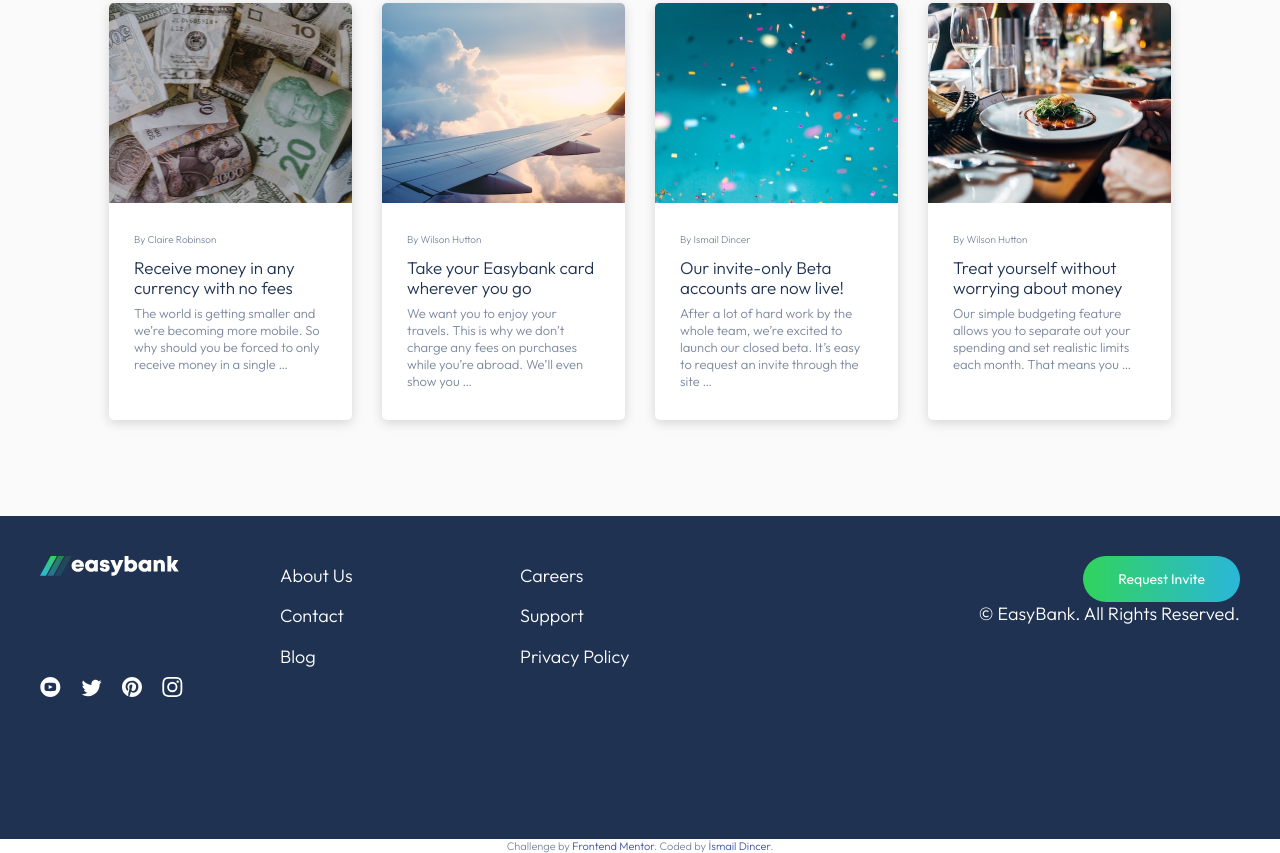
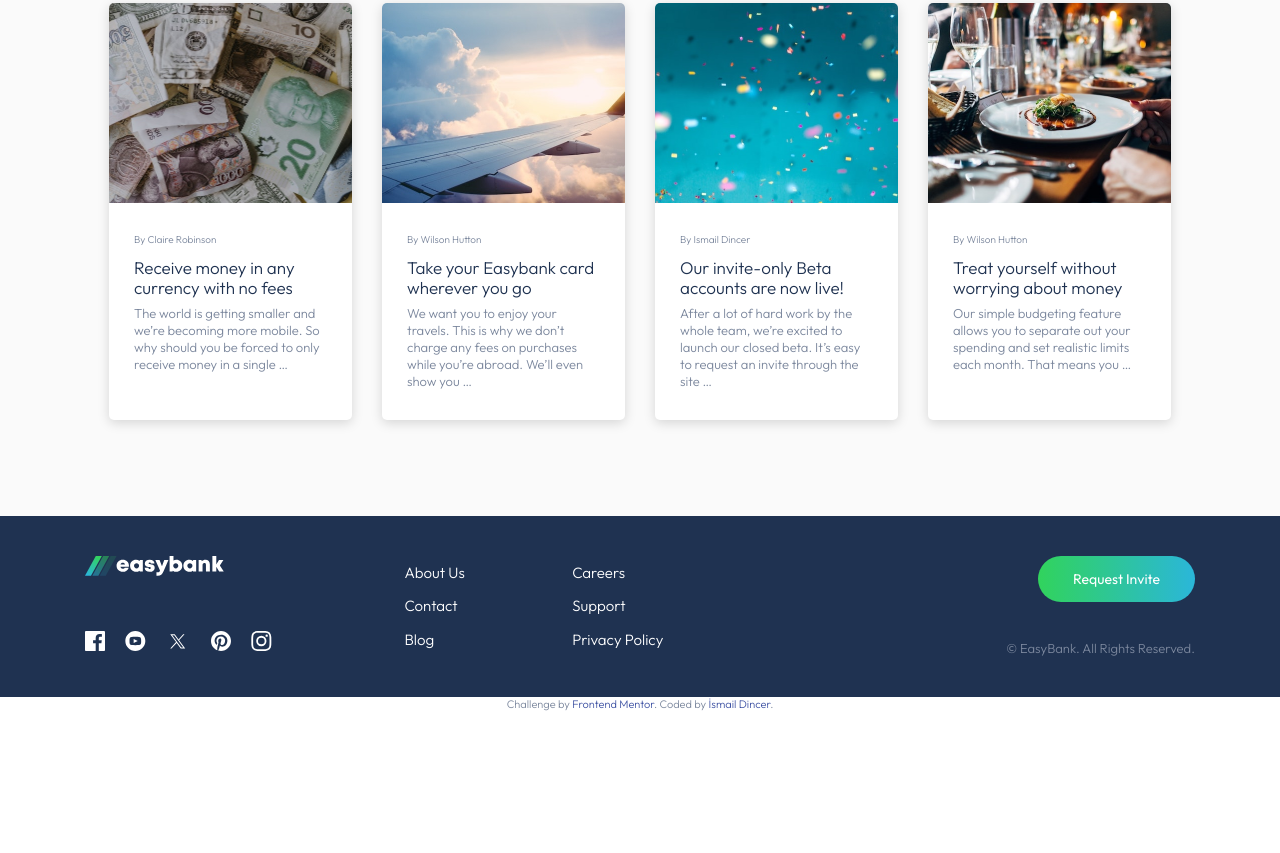
Before and after one commit to idincer944/landing_page, a plain HTML site: page index.html in a window 1280 px wide. Shown: the part 1577-2430 px from the top of the page. After the commit the page ends 2288 px from the top, so only its background shows below. Drawn offline with Linux system fonts and the light colour scheme.

Commit message:
Finished footer and the rest

```diff
--- a/app/scss/_footer.scss
+++ b/app/scss/_footer.scss
@@ -4,14 +4,17 @@
     padding: 2.5rem;
     text-align: center;
 
+    .container {
         @include breakpoint-up(large) {
           display: grid;
-        grid-template-columns: repeat(3, 1fr) 2fr;
-        grid-template-rows: repeat(2, 1fr);
+          grid-template-columns: 2fr 1fr 1fr 3fr;
+          grid-template-rows: 1fr auto;
           grid-template-areas:
-            "logo links1 links2 cta"
-            "social links1 links2 cta";
+            'logo links1 links2 cta'
+            'social links1 links2 copyright';
+          gap: 1rem;
           justify-items: start;
+        }
       }
 
     a {
@@ -22,7 +25,7 @@
         display: inline-block;
 
         @include breakpoint-down(medium) {
-            margin-bottom: 0.875rem;
+            margin-bottom: 1.875rem;
         }
         @include breakpoint-up(large) {
             grid-area: logo;
@@ -36,11 +39,20 @@
 
         @include breakpoint-up(large) {
             grid-area: social;
-            // align-self: end;
+            align-self: end;
         }
 
         a {
             display: inline-block;
+            height: 1.25rem;
+
+            svg path {
+                transition: fill 150ms ease-in-out;
+            }
+
+            &:hover svg path {
+                fill: $limeGreen;
+            }
         }
 
         a:not(:last-child){
@@ -52,18 +64,20 @@
         display: flex;
         flex-direction: column;
         align-items: center;
+        font-size: 0.9375rem;
 
         @include breakpoint-up(large) {
+            justify-content: space-between;
             align-items: start;
         }
 
-        &__col1 {
+        &.col1 {
             @include breakpoint-up(large) {
                 grid-area: links1;
             }
         }
 
-        &__col2 {
+        &.col2 {
             @include breakpoint-down(medium) {
                 margin-bottom: 1.875rem;
             }
@@ -74,6 +88,11 @@
 
         a {
             line-height: 2.25;
+            transition: color 150ms ease-in-out;
+
+            &:hover {
+              color: $limeGreen;
+            }
           }
     }
 
@@ -86,12 +105,24 @@
 
         a.button {
             @include breakpoint-down(medium) {
-                margin-bottom: 1rem;
+                margin-bottom: 1.875rem;
             }
         }
     }
 
     &__copyright {
+        font-size: 0.8125rem;
+        color: $grayishBlue;
 
+        @include breakpoint-up(large) {
+            grid-area: copyright;
+            align-self: end;
+            justify-self: end;
         }
     }
+
+    .attribution {
+        margin-top: 4rem;
+        font-size: 0.875rem;
+      }
+}
--- a/app/scss/_globals.scss
+++ b/app/scss/_globals.scss
@@ -15,7 +15,7 @@ body {
     font-weight: 300;
     color: $grayishBlue;
     line-height: 1.3;
-    min-height: 300vh;
+    // min-height: 300vh;
     overflow-x: hidden;
 
     @include breakpoint-up(large){
@@ -131,9 +131,10 @@ a, a:visited, a:hover {
 
 // Buttons
 button, .button {
+    position: relative;
     display: inline-block;
     padding: 0.875rem 2.1875rem;
-    background: linear-gradient(to right, $limeGreen, $brightCyan);
+    background-image: linear-gradient(to right, $limeGreen, $brightCyan);
     border: 0;
     border-radius: 50px;
     cursor: pointer;
@@ -141,9 +142,22 @@ button, .button {
     font-weight: 400;
     font-size: $font-small;
     transition: opacity 300ms ease-in-out;
+    overflow: hidden;
 
-    &:hover {
-        opacity: 0.70;
+
+    &::before {
+        content: "";
+        position: absolute;
+        top: 0;
+        right: 0;
+        bottom: 0;
+        left: 0;
+        background-color: rgba(255, 255, 255, 0.25);
+        opacity: 0;
+        transition: opacity 150ms ease-in-out;
+    }
+    &:hover::before {
+        opacity: 1;
     }
 }
 
--- a/app/scss/_header.scss
+++ b/app/scss/_header.scss
@@ -1,4 +1,7 @@
 .header {
+    position: relative;
+    z-index: 1;
+
     // Hamburger Open Styles
     &.open {
         .header__toggle {
@@ -67,7 +70,7 @@
             display: block;
             text-align: center;
             color: $darkBlue;
-            padding: 0.635rem;
+            padding: 0.625rem;
         }
     }
 
--- a/app/scss/_hero.scss
+++ b/app/scss/_hero.scss
@@ -18,7 +18,7 @@
 
         @include breakpoint-up(medium){
             min-height: 25rem;
-            background-position: center 60%;
+            background-position: center 70%;
         }
 
         @include breakpoint-up(large){
@@ -26,13 +26,7 @@
             order: 2;
             height: 41rem;
             background-image: none;
-            // background-image: url("/images/bg-intro-desktop.svg");
-            // background-position: left center;
         }
-
-        // &::before, &::after {
-            // border: 1px solid magenta;
-        // }
 
         &::before {
 
@@ -53,7 +47,7 @@
             content: "";
             position: absolute;
             width: 100%;
-            height: 103%;
+            height: 100%;
             background-image: url('/images/image-mockups.png');
             background-size: 93%;
             background-repeat: no-repeat;
--- a/index.html
+++ b/index.html
@@ -177,25 +177,36 @@
 
   <footer class="footer">
 
+    <div class="container">
+
       <a class="footer__logo" href="#">
         <img src="images/logo-dark.svg">
       </a>
 
       <div class="footer__social">
+
         <a href="#">
-        <img src="/images/icon-youtube.svg" alt="YouTube">
+          <svg xmlns="http://www.w3.org/2000/svg" width="20" height="20"><title>Facebook</title><path fill="#FFF" d="M18.896 0H1.104C.494 0 0 .494 0 1.104v17.793C0 19.506.494 20 1.104 20h9.58v-7.745H8.076V9.237h2.606V7.01c0-2.583 1.578-3.99 3.883-3.99 1.104 0 2.052.082 2.329.119v2.7h-1.598c-1.254 0-1.496.597-1.496 1.47v1.928h2.989l-.39 3.018h-2.6V20h5.098c.608 0 1.102-.494 1.102-1.104V1.104C20 .494 19.506 0 18.896 0z"/></svg>
         </a>
 
         <a href="#">
-        <img src="/images/icon-twitter.svg" alt="Twitter">
+          <svg xmlns="http://www.w3.org/2000/svg" width="21" height="20"><title>YouTube</title><path fill="#FFF" d="M10.333 0c-5.522 0-10 4.478-10 10 0 5.523 4.478 10 10 10 5.523 0 10-4.477 10-10 0-5.522-4.477-10-10-10zm3.701 14.077c-1.752.12-5.653.12-7.402 0C4.735 13.947 4.514 13.018 4.5 10c.014-3.024.237-3.947 2.132-4.077 1.749-.12 5.651-.12 7.402 0 1.898.13 2.118 1.059 2.133 4.077-.015 3.024-.238 3.947-2.133 4.077zM8.667 8.048l4.097 1.949-4.097 1.955V8.048z"/></svg>
         </a>
 
         <a href="#">
-        <img src="/images/icon-pinterest.svg" alt="Pinterest">
+          <svg xmlns="http://www.w3.org/2000/svg" xmlns:xlink="http://www.w3.org/1999/xlink" width="25" height="20" viewBox="0 0 1668.56 1221.19"
+          style="enable-background:new 0 0 1668.56 1221.19;" xml:space="preserve"><title>X</title>
+         <path fill="#fff" d="M283.94,167.31l386.39,516.64L281.5,1104h87.51l340.42-367.76L984.48,1104h297.8L874.15,558.3l361.92-390.99
+           h-87.51l-313.51,338.7l-253.31-338.7H283.94z M412.63,231.77h136.81l604.13,807.76h-136.81L412.63,231.77z"/>
+       </svg>
         </a>
 
         <a href="#">
-        <img src="/images/icon-instagram.svg" alt="Instagram">
+          <svg xmlns="http://www.w3.org/2000/svg" width="20" height="20"><title>Pinterest</title><path fill="#FFF" d="M10 0C4.478 0 0 4.477 0 10c0 4.237 2.636 7.855 6.356 9.312-.088-.791-.167-2.005.035-2.868.182-.78 1.172-4.97 1.172-4.97s-.299-.6-.299-1.486c0-1.39.806-2.428 1.81-2.428.852 0 1.264.64 1.264 1.408 0 .858-.545 2.14-.828 3.33-.236.995.5 1.807 1.48 1.807 1.778 0 3.144-1.874 3.144-4.58 0-2.393-1.72-4.068-4.177-4.068-2.845 0-4.515 2.135-4.515 4.34 0 .859.331 1.781.745 2.281a.3.3 0 01.069.288l-.278 1.133c-.044.183-.145.223-.335.134-1.249-.581-2.03-2.407-2.03-3.874 0-3.154 2.292-6.052 6.608-6.052 3.469 0 6.165 2.473 6.165 5.776 0 3.447-2.173 6.22-5.19 6.22-1.013 0-1.965-.525-2.291-1.148l-.623 2.378c-.226.869-.835 1.958-1.244 2.621.937.29 1.931.446 2.962.446 5.522 0 10-4.477 10-10S15.522 0 10 0z"/></svg>
+        </a>
+
+        <a href="#">
+          <svg xmlns="http://www.w3.org/2000/svg" width="21" height="20"><title>Instagram</title><path fill="#FFF" d="M10.333 1.802c2.67 0 2.987.01 4.042.059 2.71.123 3.976 1.409 4.1 4.099.048 1.054.057 1.37.057 4.04 0 2.672-.01 2.988-.058 4.042-.124 2.687-1.386 3.975-4.099 4.099-1.055.048-1.37.058-4.042.058-2.67 0-2.986-.01-4.04-.058-2.717-.124-3.976-1.416-4.1-4.1-.048-1.054-.058-1.37-.058-4.041 0-2.67.01-2.986.058-4.04.124-2.69 1.387-3.977 4.1-4.1 1.054-.048 1.37-.058 4.04-.058zm0-1.802C7.618 0 7.278.012 6.211.06 2.579.227.56 2.242.394 5.877.345 6.944.334 7.284.334 10s.011 3.057.06 4.123c.166 3.632 2.181 5.65 5.816 5.817 1.068.048 1.408.06 4.123.06 2.716 0 3.057-.012 4.124-.06 3.628-.167 5.651-2.182 5.816-5.817.049-1.066.06-1.407.06-4.123s-.011-3.056-.06-4.122C20.11 2.249 18.093.228 14.458.06 13.39.01 13.049 0 10.333 0zm0 4.865a5.135 5.135 0 100 10.27 5.135 5.135 0 000-10.27zm0 8.468a3.333 3.333 0 110-6.666 3.333 3.333 0 010 6.666zm5.339-9.87a1.2 1.2 0 10-.001 2.4 1.2 1.2 0 000-2.4z"/></svg>
         </a>
       </div>
 
@@ -213,11 +224,12 @@
 
       <div class="footer__cta">
         <a href="#" class="button">Request Invite</a>
+      </div>
+
       <div class="footer__copyright">
         &copy; EasyBank. All Rights Reserved.
       </div>
     </div>
-
   </footer>
 
 
```
Also changed, not shown: app/scss/style.css, images/logo-Twitter X.svg (added), 1 other file. Lines whose indentation alone changed are shown as unchanged.
